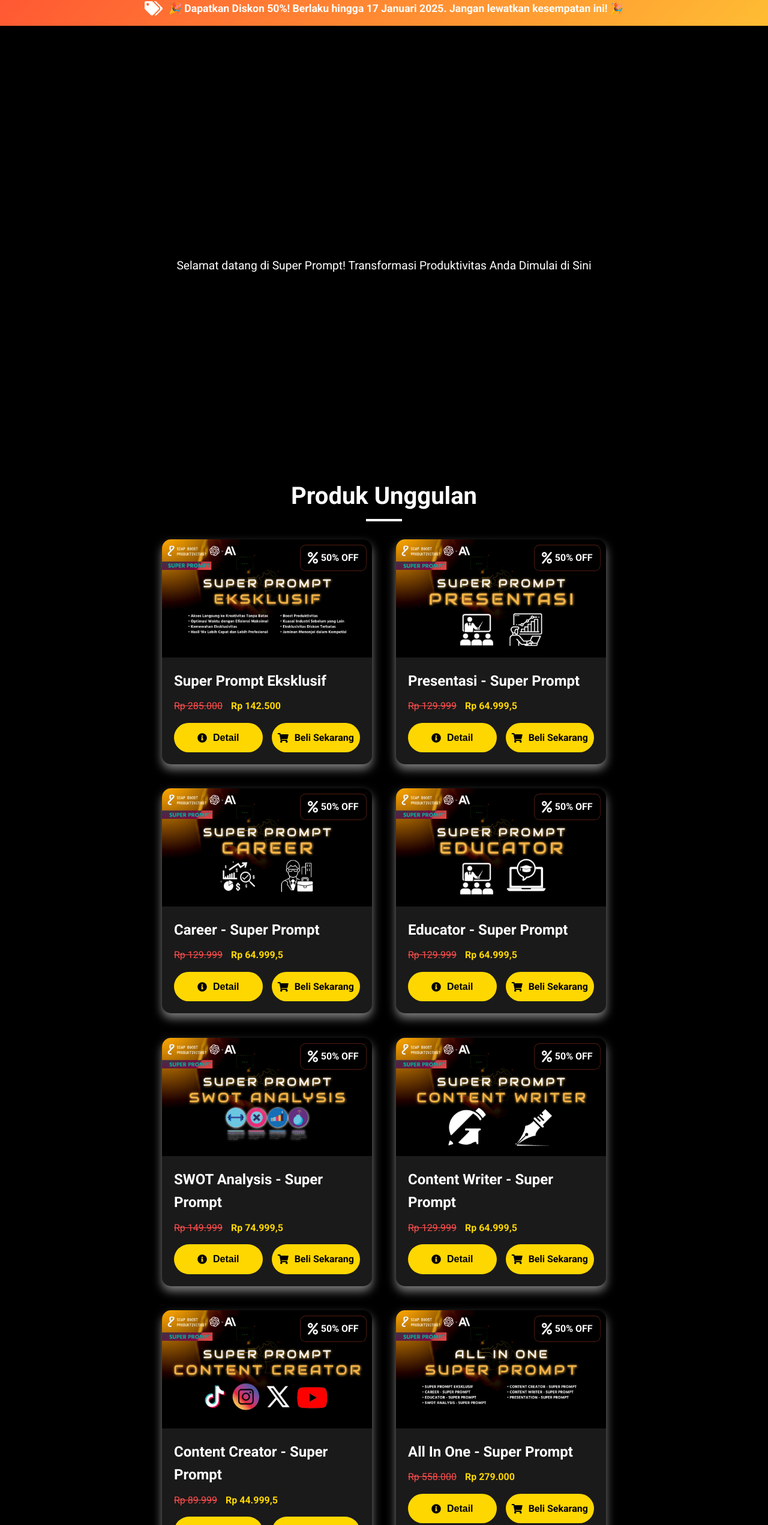
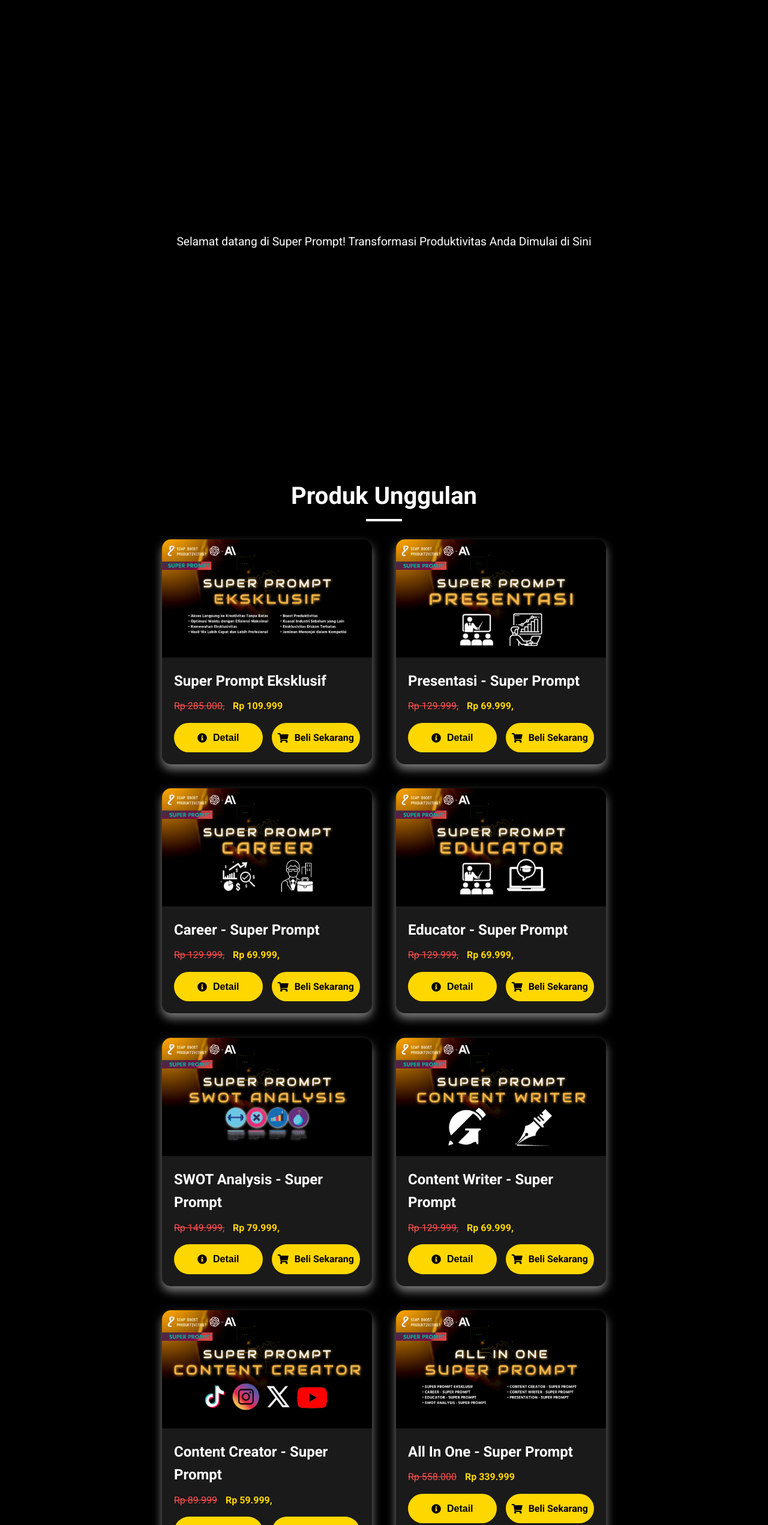
Before and after one commit to Datanerve7/super-prompt, a plain HTML site: page super-prompt.html in a window 1280 px wide. Shown: the part 85-2627 px from the top of the page at 60% size. Drawn offline with nearby package versions, Linux system fonts and the light colour scheme.

Commit message:
Update super-prompt.html

```diff
--- a/super-prompt.html
+++ b/super-prompt.html
@@ -33,11 +33,6 @@
             --footer-text: #FFFFFF;
             --notification-success-bg: rgba(0, 128, 0, 0.2);
             --notification-error-bg: rgba(255, 0, 0, 0.2);
-
-            /* Tambahan untuk Diskon */
-            --discount-bg: linear-gradient(135deg, #FF5733, #FFBD33); /* Gradient oranye */
-            --discount-text: #FFFFFF;
-            --discount-icon: #FFFFFF;
         }
 
         /* Reset dan Dasar */
@@ -74,7 +69,7 @@
             position: fixed;
             width: 100%;
             top: 0;
-            z-index: 1000; /* Z-Index lebih rendah dari banner diskon */
+            z-index: 1000;
             backdrop-filter: blur(10px);
             display: flex;
             justify-content: space-between;
@@ -117,68 +112,9 @@
             left: 0;
         }
 
-        /* Discount Notification Banner */
-        .discount-banner {
-            background: var(--discount-bg);
-            color: var(--discount-text);
-            text-align: center;
-            padding: 15px 20px;
-            position: fixed;
-            top: 70px; /* Sesuaikan dengan tinggi header */
-            width: 100%;
-            z-index: 1001; /* Z-Index lebih tinggi dari header */
-            box-shadow: 0 4px 6px rgba(0,0,0,0.1);
-            display: flex;
-            align-items: center;
-            justify-content: center;
-            gap: 10px;
-            animation: slideDown 0.5s ease-out forwards;
-        }
-        .discount-banner .icon {
-            font-size: 1.5em;
-            color: var(--discount-icon);
-            animation: bounce 2s infinite;
-        }
-        .discount-banner p {
-            margin: 0;
-            font-size: 1.1em;
-            font-weight: bold;
-        }
-        @keyframes slideDown {
-            from {
-                transform: translateY(-100%);
-                opacity: 0;
-            }
-            to {
-                transform: translateY(0);
-                opacity: 1;
-            }
-        }
-        @keyframes bounce {
-            0%, 100% {
-                transform: translateY(0);
-            }
-            50% {
-                transform: translateY(-5px);
-            }
-        }
-        @media (max-width: 768px) {
-            .discount-banner {
-                flex-direction: column;
-                gap: 5px;
-                top: 60px; /* Sesuaikan jika header memiliki tinggi berbeda pada mobile */
-            }
-            .discount-banner p {
-                font-size: 1em;
-            }
-            .discount-banner .icon {
-                font-size: 1.2em;
-            }
-        }
-
         /* Page Header */
         .page-header {
-            padding: 200px 20px 60px 20px; /* Tambah padding top untuk banner dan header */
+            padding: 120px 20px 60px 20px; /* Sesuaikan padding agar tidak tertutup header */
             text-align: center;
             background-color: var(--bg-color);
             min-height: 100vh;
@@ -273,7 +209,6 @@
             flex-direction: column;
             align-items: center;
             text-align: left;
-            position: relative; /* Untuk positioning badge */
         }
         .produk-card:hover {
             transform: translateY(-10px);
@@ -287,42 +222,6 @@
         }
         .produk-card:hover img {
             transform: scale(1.05);
-        }
-        /* Discount Badge */
-        .discount-badge {
-            position: absolute;
-            top: 10px;
-            right: 10px; /* Posisikan di kanan atas */
-            background-color: var(--discount-bg);
-            color: var(--discount-text);
-            padding: 8px 12px; /* Tambah padding untuk ukuran lebih besar */
-            border-radius: 8px; /* Tambah border radius */
-            font-size: 1em; /* Perbesar ukuran font */
-            font-weight: bold;
-            z-index: 10;
-            display: flex;
-            align-items: center;
-            gap: 5px;
-            box-shadow: 0 4px 8px rgba(0,0,0,0.2); /* Tambah bayangan */
-            animation: pulse 2s infinite; /* Tambah animasi pulse */
-        }
-        .discount-badge i {
-            font-size: 1.2em; /* Perbesar ikon */
-            color: var(--discount-icon);
-        }
-        @keyframes pulse {
-            0% {
-                transform: scale(1);
-                box-shadow: 0 0 0 0 rgba(255, 87, 51, 0.7);
-            }
-            70% {
-                transform: scale(1.05);
-                box-shadow: 0 0 0 10px rgba(255, 87, 51, 0);
-            }
-            100% {
-                transform: scale(1);
-                box-shadow: 0 0 0 0 rgba(255, 87, 51, 0);
-            }
         }
         .produk-content {
             padding: 20px;
@@ -494,26 +393,11 @@
                 width: 90%;
             }
             .btn-container {
-                flex-direction: row;
+                flex-direction: column;
                 gap: 10px;
             }
             .btn-detail, .btn-beli {
                 width: 100%;
-            }
-        }
-
-        /* Tambahan Responsif untuk Banner */
-        @media (max-width: 768px) {
-            .discount-banner {
-                flex-direction: column;
-                gap: 5px;
-                top: 60px; /* Sesuaikan jika header memiliki tinggi berbeda pada mobile */
-            }
-            .discount-banner p {
-                font-size: 1em;
-            }
-            .discount-banner .icon {
-                font-size: 1.2em;
             }
         }
     </style>
@@ -532,12 +416,6 @@
                 <li><a href="super-prompt.html" class="active">Super Prompt</a></li>
             </ul>
         </div>
-    </div>
-
-    <!-- Discount Notification Banner -->
-    <div class="discount-banner" data-aos="fade-down">
-        <i class="fas fa-tags icon"></i>
-        <p>🎉 Dapatkan Diskon 50%! Berlaku hingga 17 Januari 2025. Jangan lewatkan kesempatan ini! 🎉</p>
     </div>
 
     <!-- Page Header -->
@@ -568,13 +446,12 @@
             <div class="produk-container">
                 <!-- Produk 1: Page Eksklusif -->
                 <div class="produk-card" data-aos="zoom-in" data-aos-delay="100">
-                    <div class="discount-badge"><i class="fas fa-percent"></i> 50% OFF</div>
                     <img src="assets/images/prompt-eksklusif.png" alt="Super Prompt Eksklusif">
                     <div class="produk-content">
                         <h3>Super Prompt Eksklusif</h3>
                         <div class="harga">
-                            <span class="harga-asli">Rp 285.000</span>
-                            <span class="harga-diskon">Rp 142.500</span>
+                            <span class="harga-asli">Rp 285.000,</span>
+                            <span class="harga-diskon">Rp 109.999</span>
                         </div>
                         <div class="btn-container">
                             <button class="btn-detail" onclick="openModal('page-eksklusif')">
@@ -588,13 +465,12 @@
                 </div>
                 <!-- Produk 2: Presentasi -->
                 <div class="produk-card" data-aos="zoom-in" data-aos-delay="200">
-                    <div class="discount-badge"><i class="fas fa-percent"></i> 50% OFF</div>
                     <img src="assets/images/presentasi.png" alt="Presentasi">
                     <div class="produk-content">
                         <h3>Presentasi - Super Prompt</h3>
                         <div class="harga">
-                            <span class="harga-asli">Rp 129.999</span>
-                            <span class="harga-diskon">Rp 64.999,5</span>
+                            <span class="harga-asli">Rp 129.999,</span>
+                            <span class="harga-diskon">Rp 69.999,</span>
                         </div>
                         <div class="btn-container">
                             <button class="btn-detail" onclick="openModal('presentasi')">
@@ -608,13 +484,12 @@
                 </div>
                 <!-- Produk 3: Career -->
                 <div class="produk-card" data-aos="zoom-in" data-aos-delay="300">
-                    <div class="discount-badge"><i class="fas fa-percent"></i> 50% OFF</div>
                     <img src="assets/images/career.png" alt="Career">
                     <div class="produk-content">
                         <h3>Career - Super Prompt</h3>
                         <div class="harga">
-                            <span class="harga-asli">Rp 129.999</span>
-                            <span class="harga-diskon">Rp 64.999,5</span>
+                            <span class="harga-asli">Rp 129.999,</span>
+                            <span class="harga-diskon">Rp 69.999,</span>
                         </div>
                         <div class="btn-container">
                             <button class="btn-detail" onclick="openModal('career')">
@@ -628,13 +503,12 @@
                 </div>
                 <!-- Produk 4: Educator -->
                 <div class="produk-card" data-aos="zoom-in" data-aos-delay="400">
-                    <div class="discount-badge"><i class="fas fa-percent"></i> 50% OFF</div>
                     <img src="assets/images/educator.png" alt="Educator">
                     <div class="produk-content">
                         <h3>Educator - Super Prompt</h3>
                         <div class="harga">
-                            <span class="harga-asli">Rp 129.999</span>
-                            <span class="harga-diskon">Rp 64.999,5</span>
+                            <span class="harga-asli">Rp 129.999,</span>
+                            <span class="harga-diskon">Rp 69.999,</span>
                         </div>
                         <div class="btn-container">
                             <button class="btn-detail" onclick="openModal('educator')">
@@ -648,13 +522,12 @@
                 </div>
                 <!-- Produk 5: SWOT Analysis-->
                 <div class="produk-card" data-aos="zoom-in" data-aos-delay="500">
-                    <div class="discount-badge"><i class="fas fa-percent"></i> 50% OFF</div>
                     <img src="assets/images/swot.png" alt="SWOT Analysis">
                     <div class="produk-content">
                         <h3>SWOT Analysis - Super Prompt</h3>
                         <div class="harga">
-                            <span class="harga-asli">Rp 149.999</span>
-                            <span class="harga-diskon">Rp 74.999,5</span>
+                            <span class="harga-asli">Rp 149.999,</span>
+                            <span class="harga-diskon">Rp 79.999,</span>
                         </div>
                         <div class="btn-container">
                             <button class="btn-detail" onclick="openModal('swot-analysis')">
@@ -668,13 +541,12 @@
                 </div>
                 <!-- Produk 6: Content Writer -->
                 <div class="produk-card" data-aos="zoom-in" data-aos-delay="600">
-                    <div class="discount-badge"><i class="fas fa-percent"></i> 50% OFF</div>
                     <img src="assets/images/writer.png" alt="Content Writer">
                     <div class="produk-content">
                         <h3>Content Writer - Super Prompt</h3>
                         <div class="harga">
-                            <span class="harga-asli">Rp 129.999</span>
-                            <span class="harga-diskon">Rp 64.999,5</span>
+                            <span class="harga-asli">Rp 129.999,</span>
+                            <span class="harga-diskon">Rp 69.999,</span>
                         </div>
                         <div class="btn-container">
                             <button class="btn-detail" onclick="openModal('content-writer')">
@@ -688,13 +560,12 @@
                 </div>
                 <!-- Produk 7: Content Creator -->
                 <div class="produk-card" data-aos="zoom-in" data-aos-delay="700">
-                    <div class="discount-badge"><i class="fas fa-percent"></i> 50% OFF</div>
                     <img src="assets/images/creator.png" alt="Content Creator">
                     <div class="produk-content">
                         <h3>Content Creator - Super Prompt</h3>
                         <div class="harga">
                             <span class="harga-asli">Rp 89.999</span>
-                            <span class="harga-diskon">Rp 44.999,5</span>
+                            <span class="harga-diskon">Rp 59.999,</span>
                         </div>
                         <div class="btn-container">
                             <button class="btn-detail" onclick="openModal('content-creator')">
@@ -708,13 +579,12 @@
                 </div>
                 <!-- Produk 8: All In One -->
                 <div class="produk-card" data-aos="zoom-in" data-aos-delay="800">
-                    <div class="discount-badge"><i class="fas fa-percent"></i> 50% OFF</div>
                     <img src="assets/images/all-in-one.png" alt="All In One">
                     <div class="produk-content">
                         <h3>All In One - Super Prompt</h3>
                         <div class="harga">
                             <span class="harga-asli">Rp 558.000</span>
-                            <span class="harga-diskon">Rp 279.000</span>
+                            <span class="harga-diskon">Rp 339.999</span>
                         </div>
                         <div class="btn-container">
                             <button class="btn-detail" onclick="openModal('all-in-one')">
@@ -889,11 +759,7 @@
                     const targetId = href.substring(1);
                     const target = document.getElementById(targetId);
                     if (target) {
-                        const header = document.querySelector('.header');
-                        const banner = document.querySelector('.discount-banner');
-                        const headerHeight = header.offsetHeight;
-                        const bannerHeight = banner.offsetHeight;
-                        const headerOffset = headerHeight + bannerHeight;
+                        const headerOffset = document.querySelector('.header').offsetHeight;
                         const elementPosition = target.getBoundingClientRect().top;
                         const offsetPosition = elementPosition + window.pageYOffset - headerOffset;
 
@@ -936,4 +802,4 @@
         }
     </script>
 </body>
-                                                                              </html>
+</html>
```
